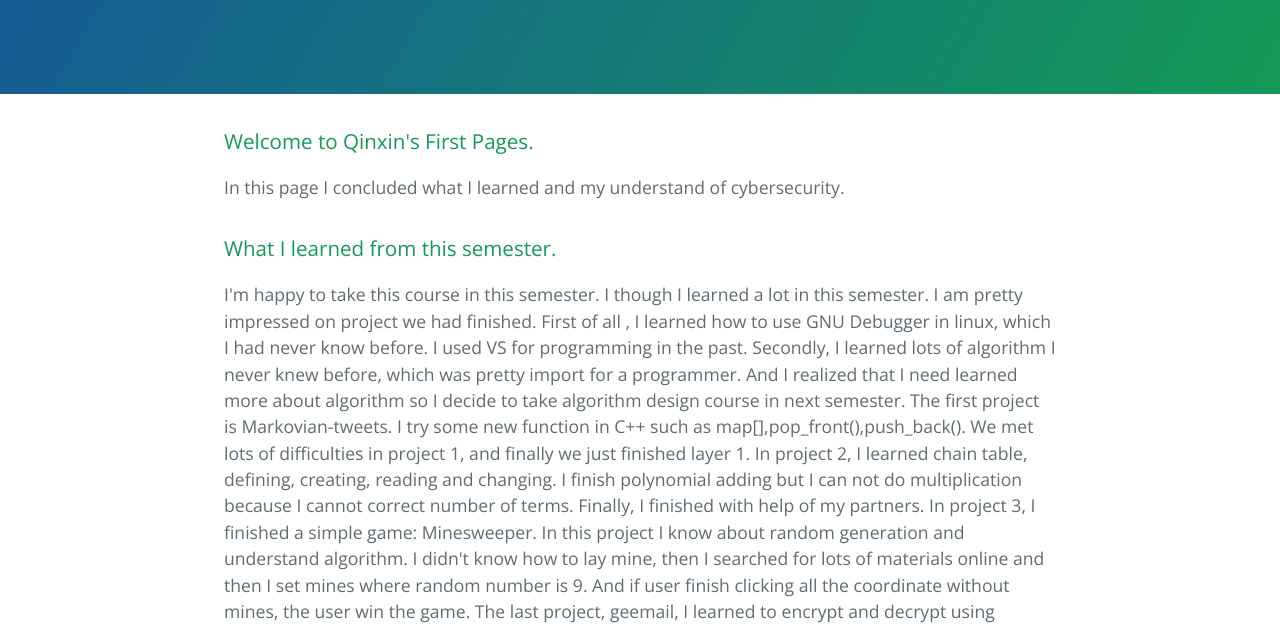
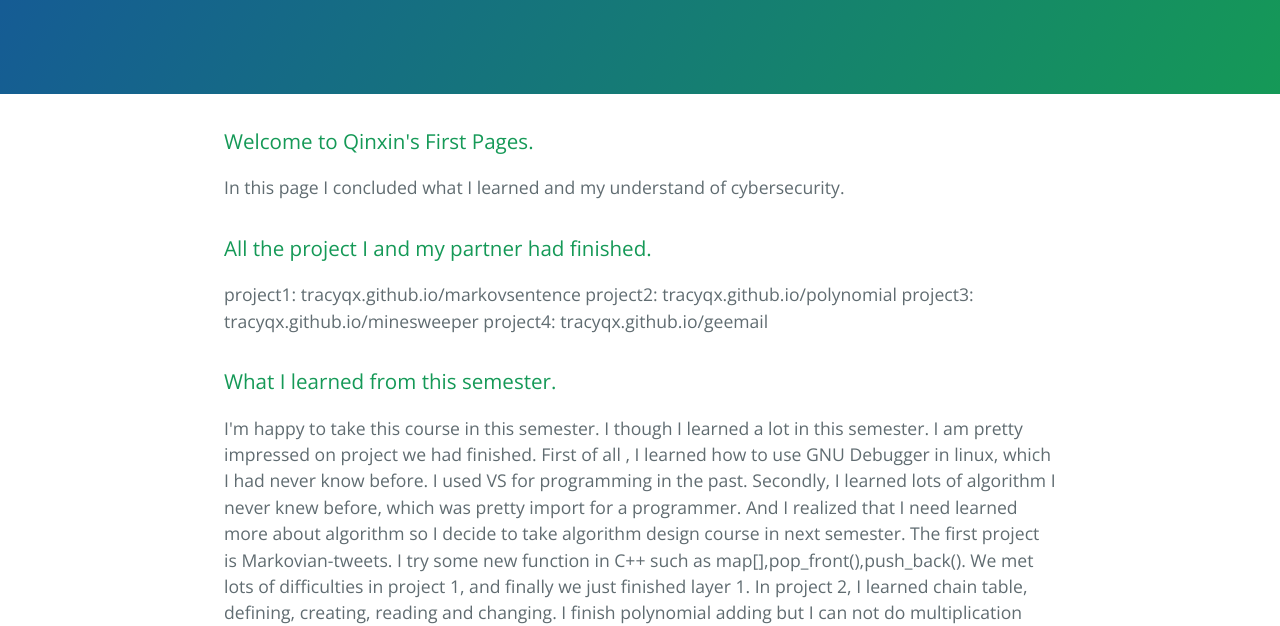
Before and after one commit to tracyqx/tracyqx.github.io, a plain HTML site: page index.html in a window 1280 px wide. Shown: the part 176-802 px from the top of the page. Drawn offline with nearby package versions, Linux system fonts and the light colour scheme.

Commit message:
Replace master branch with page content via GitHub

```diff
--- a/index.html
+++ b/index.html
@@ -20,6 +20,14 @@
 <a id="welcome-to-qinxins-first-pages" class="anchor" href="#welcome-to-qinxins-first-pages" aria-hidden="true"><span aria-hidden="true" class="octicon octicon-link"></span></a>Welcome to Qinxin's First Pages.</h3>
 
 <p>In this page I concluded what I learned and my understand of cybersecurity.</p>
+
+<h3>
+<a id="all-the-project-i-and-my-partner-had-finished" class="anchor" href="#all-the-project-i-and-my-partner-had-finished" aria-hidden="true"><span aria-hidden="true" class="octicon octicon-link"></span></a>All the project I and my partner had finished.</h3>
+
+<p>project1: tracyqx.github.io/markovsentence
+project2: tracyqx.github.io/polynomial
+project3: tracyqx.github.io/minesweeper
+project4: tracyqx.github.io/geemail</p>
 
 <h3>
 <a id="what-i-learned-from-this-semester" class="anchor" href="#what-i-learned-from-this-semester" aria-hidden="true"><span aria-hidden="true" class="octicon octicon-link"></span></a>What I learned from this semester.</h3>
```
Also changed, not shown: params.json (+1 -1 lines).
